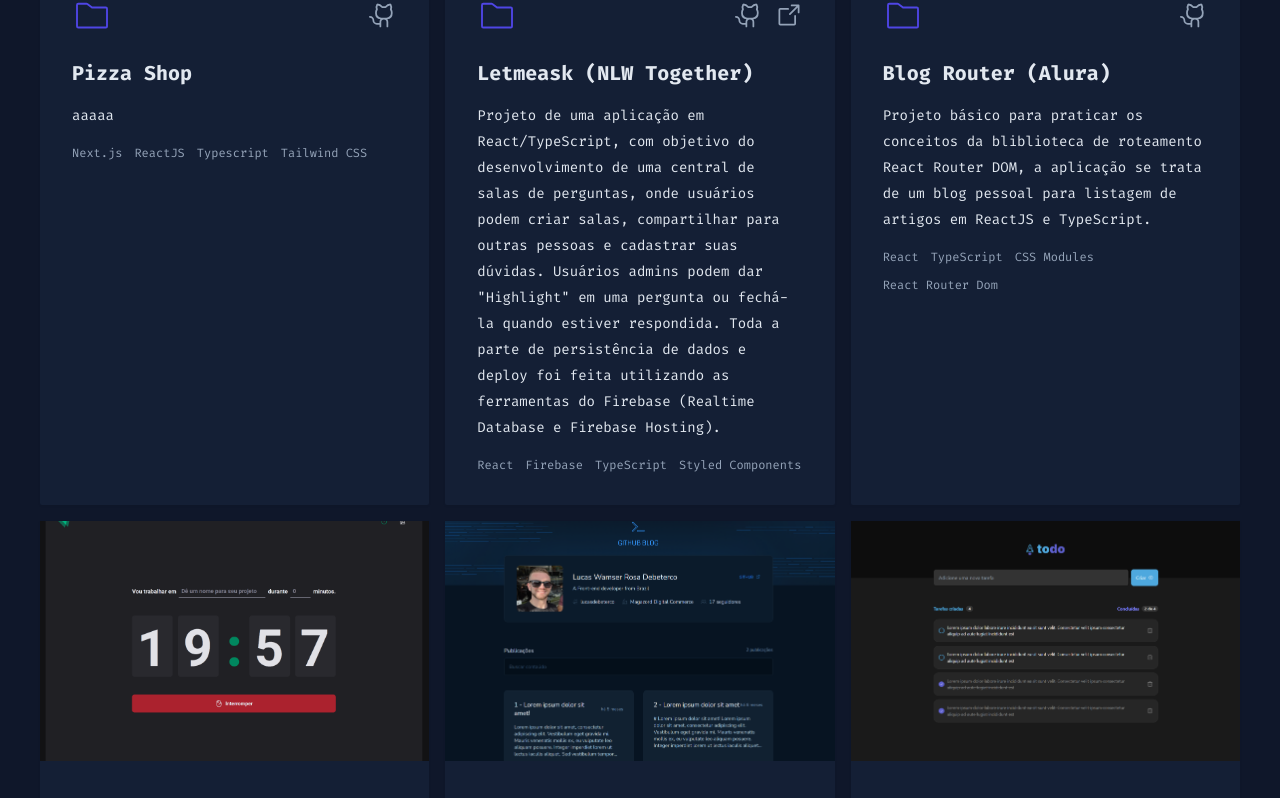
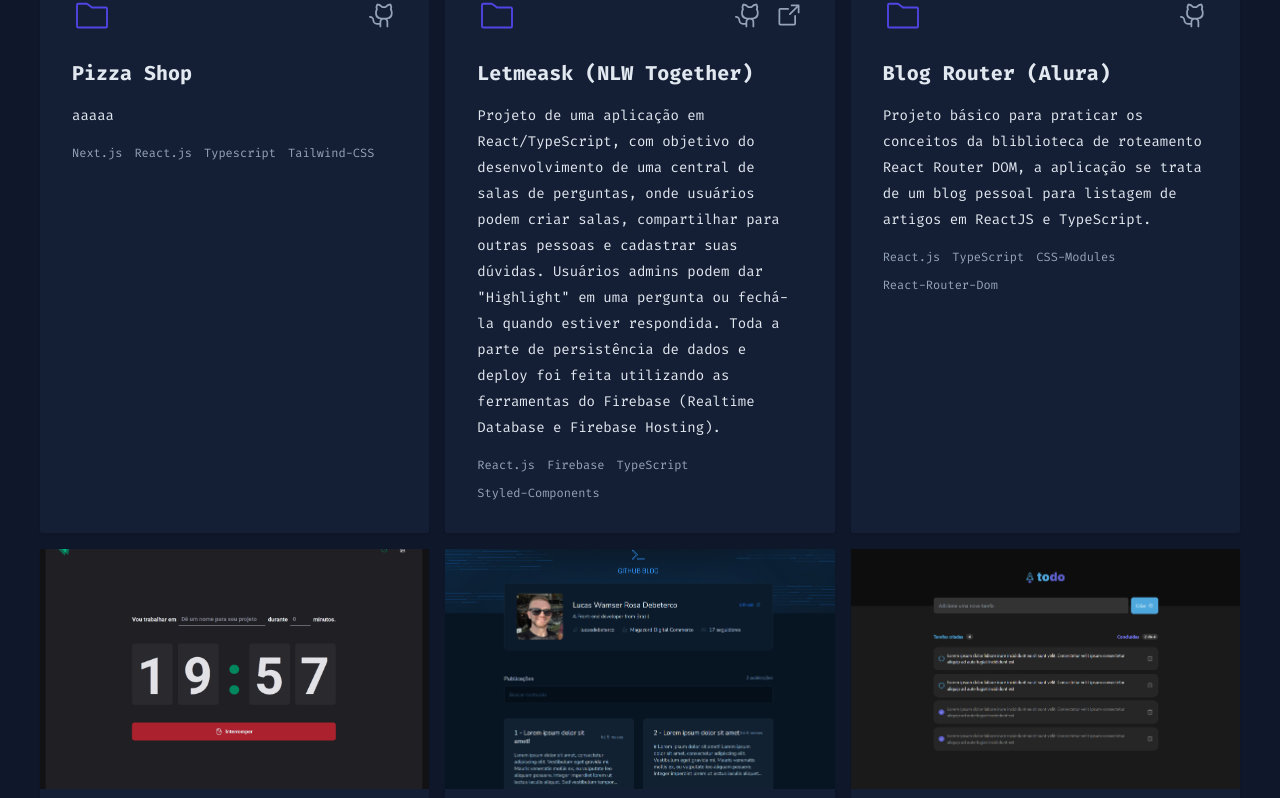
Before and after one commit to lucasdebeterco/lucasdebeterco-dev, a Next.js app: page / in a window 1280 px wide. Shown: the part 4467-5265 px from the top of the page. Built offline with nearby package versions, Linux system fonts and the light colour scheme.

Commit message:
alura space project

```diff
--- a/src/app/components/projects/data/personal-projects.ts
+++ b/src/app/components/projects/data/personal-projects.ts
@@ -1,18 +1,18 @@
-export const personalProjects = [
+import { CardItemProps } from '@/app/types/card-item'
+
+export const personalProjects: CardItemProps[] = [
     {
         title: 'Pizza Shop',
         description: 'aaaaa',
         imageSrc: [
             '/personal-projects/pizza-shop/pizza-shop.png'
         ],
-        imageAlt: 'Pizza Shop Project',
         githubLink: 'https://github.com/lucasdebeterco/pizza-shop',
-        productionLink: null,
         tools: [
             'Next.js',
-            'ReactJS',
+            'React.js',
             'Typescript',
-            'Tailwind CSS'
+            'Tailwind-CSS'
         ]
     },
     {
@@ -22,14 +22,13 @@
             '/personal-projects/nlw-together-letmeask/login.png',
             '/personal-projects/nlw-together-letmeask/sala.png'
         ],
-        imageAlt: 'Letmeask Project',
         githubLink: 'https://github.com/lucasdebeterco/letmeask-nlw-together',
         productionLink: 'https://letmeask-120db.web.app/',
         tools: [
-            'React',
+            'React.js',
             'Firebase',
             'TypeScript',
-            'Styled Components'
+            'Styled-Components'
         ]
     },
     {
@@ -38,14 +37,12 @@
         imageSrc: [
             '/personal-projects/blog-router/home.png',
         ],
-        imageAlt: 'Blog Router Project',
         githubLink: 'https://github.com/lucasdebeterco/blog-router-alura',
-        productionLink: null,
         tools: [
-            'React',
+            'React.js',
             'TypeScript',
-            'CSS Modules',
-            'React Router Dom'
+            'CSS-Modules',
+            'React-Router-Dom'
         ]
     },
     {
@@ -55,16 +52,14 @@
             '/personal-projects/ignite-timer/task.png',
             '/personal-projects/ignite-timer/task-list.png',
         ],
-        imageAlt: 'Ignite Timer Project',
         githubLink: 'https://github.com/lucasdebeterco/ignite-timer',
-        productionLink: null,
         tools: [
-            'React',
+            'React.js',
             'TypeScript',
-            'Styled Components',
+            'Styled-Components',
             'Zod',
             'Immer',
-            'React Router Dom'
+            'React-Router-Dom'
         ]
     },
     {
@@ -74,15 +69,14 @@
             '/personal-projects/github-blog/home.png',
             '/personal-projects/github-blog/post.png',
         ],
-        imageAlt: 'Github Blog Project',
         githubLink: 'https://github.com/lucasdebeterco/github-blog',
         productionLink: 'https://github-blog.lucasdebeterco.dev/',
         tools: [
-            'React',
+            'React.js',
             'TypeScript',
             'Axios',
-            'React Router Dom',
-            'Tailwind CSS',
+            'React-Router-Dom',
+            'Tailwind-CSS',
             'Date-fns'
         ]
     },
@@ -92,14 +86,13 @@
         imageSrc: [
             '/personal-projects/todo-list/home.png'
         ],
-        imageAlt: 'ToDo List Project',
         githubLink: 'https://github.com/lucasdebeterco/todo-list',
         productionLink: 'https://main.dzgmv8kqwlxwq.amplifyapp.com/',
         tools: [
-            'React',
+            'React.js',
             'TypeScript',
-            'Tailwind CSS',
-            'Local Storage'
+            'Tailwind-CSS',
+            'Local-Storage'
         ]
     },
     {
@@ -108,9 +101,7 @@
         imageSrc: [
             '/personal-projects/es-converter/files.png'
         ],
-        imageAlt: 'ES Converter Project',
         githubLink: 'https://github.com/lucasdebeterco/es-converter',
-        productionLink: null,
         tools: [
             'Babel',
             'Node'
@@ -124,15 +115,13 @@
             '/personal-projects/nlw-esports/add.png',
             '/personal-projects/nlw-esports/prisma.png'
         ],
-        imageAlt: 'NLW E-Sports Project',
         githubLink: 'https://github.com/lucasdebeterco/nlw-esports',
-        productionLink: null,
         tools: [
             'Node',
-            'React',
+            'React.js',
             'Typescript',
-            'Tailwindcss',
-            'Prisma ORM'
+            'Tailwind-CSS',
+            'Prisma-ORM'
         ]
     },
     {
@@ -141,13 +130,11 @@
         imageSrc: [
             '/personal-projects/aluroni/home.png'
         ],
-        imageAlt: 'Aluroni Project',
         githubLink: 'https://github.com/lucasdebeterco/aluroni',
-        productionLink: null,
         tools: [
-            'React',
+            'React.js',
             'Typescript',
-            'CSS Modules'
+            'CSS-Modules'
         ]
     },
     {
@@ -156,13 +143,12 @@
         imageSrc: [
             '/personal-projects/ignite-feed/home.png'
         ],
-        imageAlt: 'Ignite Feed Project',
         githubLink: 'https://github.com/lucasdebeterco/ignite-feed',
-        productionLink: null,
+        productionLink: 'https://ignite-feed.lucasdebeterco.dev',
         tools: [
             'React',
             'Typescript',
-            'CSS Modules',
+            'CSS-Modules',
             'Date-FNS'
         ]
     },
@@ -172,7 +158,6 @@
         imageSrc: [
             '/personal-projects/eslint-config/npm-image.png'
         ],
-        imageAlt: 'Ignite Feed Project',
         githubLink: 'https://github.com/lucasdebeterco/eslint-config-lucasdebeterco',
         productionLink: 'https://www.npmjs.com/package/@lucas.debeterco/eslint-config',
         tools: [
@@ -180,6 +165,19 @@
             'Node',
             'NPM'
         ]
+    },
+    {
+        title: 'Alura Space',
+        description: 'Project developed during an Alura platform course, with the main objective of creating filters with Javascript. Developed with React.js and SASS',
+        imageSrc: [
+            '/personal-projects/alura-space/home.png'
+        ],
+        githubLink: 'https://github.com/lucasdebeterco/alura-space',
+        productionLink: 'https://alura-space.lucasdebeterco.dev',
+        tools: [
+            'React.js',
+            'SASS',
+            'Javascript'
+        ]
     }
-
 ]
--- a/src/app/components/projects/data/professional-achievements.ts
+++ b/src/app/components/projects/data/professional-achievements.ts
@@ -1,18 +1,18 @@
-export const professionalAchievements = [
+import { CardItemProps } from '@/app/types/card-item'
+
+export const professionalAchievements: CardItemProps[] = [
     {
         title: 'Design system',
         description: 'I actively participated in the development of a design system from scratch, creating several reusable components and tokens. The main tools used were react, tailwind, shadcn and storybook to manage the components. FalconDS components and tokens are now  applied to all the 18 applications developed in React by the company. Currently the components are completely stable and are being used daily by thousands of users. After the launch of the new design system, we carried out an internal research, which demonstrated that the majority of developers realized that their projects gained more than 50% agility on the process of creating a new interface.',
         imageSrc: [
             '/professional-achievements/design-system/home.png'
         ],
-        imageAlt: 'Design system Project',
-        githubLink: null,
         productionLink: 'https://falcon-ds.magazord.com.br/',
         tools: [
-            'ReactJS',
+            'React.js',
             'Typescript',
             'Storybook',
-            'Tailwind CSS',
+            'Tailwind-CSS',
             'Shadcn',
         ]
     },
@@ -24,9 +24,6 @@
             '/professional-achievements/design-central/new-page.png',
             '/professional-achievements/design-central/page-list.png',
         ],
-        imageAlt: 'Design Central Project',
-        githubLink: null,
-        productionLink: null,
         tools: []
     },
     {
@@ -36,9 +33,6 @@
             '/professional-achievements/order-view-interface/general-info.png',
             '/professional-achievements/order-view-interface/other-info.png'
         ],
-        imageAlt: 'Order View Interface Project',
-        githubLink: null,
-        productionLink: null,
         tools: []
     },
     {
@@ -49,13 +43,11 @@
             '/professional-achievements/product-layouts/modelo-11.png',
             '/professional-achievements/product-layouts/modelo-10.png'
         ],
-        imageAlt: 'New Product Layouts Project',
-        githubLink: null,
-        productionLink: null,
+        productionLink: 'aaaaa',
         tools: [
-            'ReactJS',
+            'React.js',
             'Typescript',
-            'Tailwind CSS',
+            'Tailwind-CSS',
             'Vite',
         ]
     },
@@ -68,14 +60,11 @@
             '/professional-achievements/gift-list/new-list.png',
             '/professional-achievements/gift-list/products-list.png'
         ],
-        imageAlt: 'Gift List Project',
-        githubLink: null,
-        productionLink: null,
         tools: [
             'HTML',
-            'CSS | SASS',
+            'CSS|SASS',
             'jQuery',
-            'Basic PHP',
+            'Basic-PHP',
         ]
     },
     {
@@ -85,14 +74,12 @@
             '/professional-achievements/reviews-area/reviews.png',
             '/professional-achievements/reviews-area/new-review.png',
         ],
-        imageAlt: 'Reviews Area Project',
-        githubLink: null,
-        productionLink: null,
+        productionLink: 'https://www.manalinda.com/conjunto-vies-marinho#avaliacao-produto-react-app',
         tools: [
             'HTML',
-            'CSS | SASS',
+            'CSS|SASS',
             'jQuery',
-            'Basic PHP',
+            'Basic-PHP',
         ]
     },
 ]
--- a/src/app/components/projects/personal-projects.tsx
+++ b/src/app/components/projects/personal-projects.tsx
@@ -1,5 +1,6 @@
 import { personalProjects } from '@/app/components/projects/data/personal-projects'
 import { ProjectItem } from '@/app/components/projects/project-item'
+import { CardItemProps } from '@/app/types/card-item'
 
 export function PersonalProjects() {
     return (
@@ -16,7 +17,7 @@
                         title={item.title}
                         description={item.description}
                         imageSrc={item.imageSrc[0]}
-                        imageAlt={item.imageAlt}
+                        imageAlt={`${item.title} Project`}
                         githubLink={item.githubLink}
                         productionLink={item.productionLink}
                         tools={item.tools}
--- a/src/app/components/projects/profession-achievements.tsx
+++ b/src/app/components/projects/profession-achievements.tsx
@@ -16,7 +16,7 @@
                         title={item.title}
                         description={item.description}
                         imageSrc={item.imageSrc[0]}
-                        imageAlt={item.imageAlt}
+                        imageAlt={`${item.title} Project`}
                         githubLink={item.githubLink}
                         productionLink={item.productionLink}
                         tools={item.tools}
--- /dev/null
+++ b/src/app/types/card-item.ts
@@ -0,0 +1,8 @@
+export interface CardItemProps {
+    title: string
+    description: string
+    imageSrc: string[],
+    githubLink?: string,
+    productionLink?: string,
+    tools: string[]
+}
```
Also changed, not shown: 1 other file (tests, documents, lock files or other folders).
